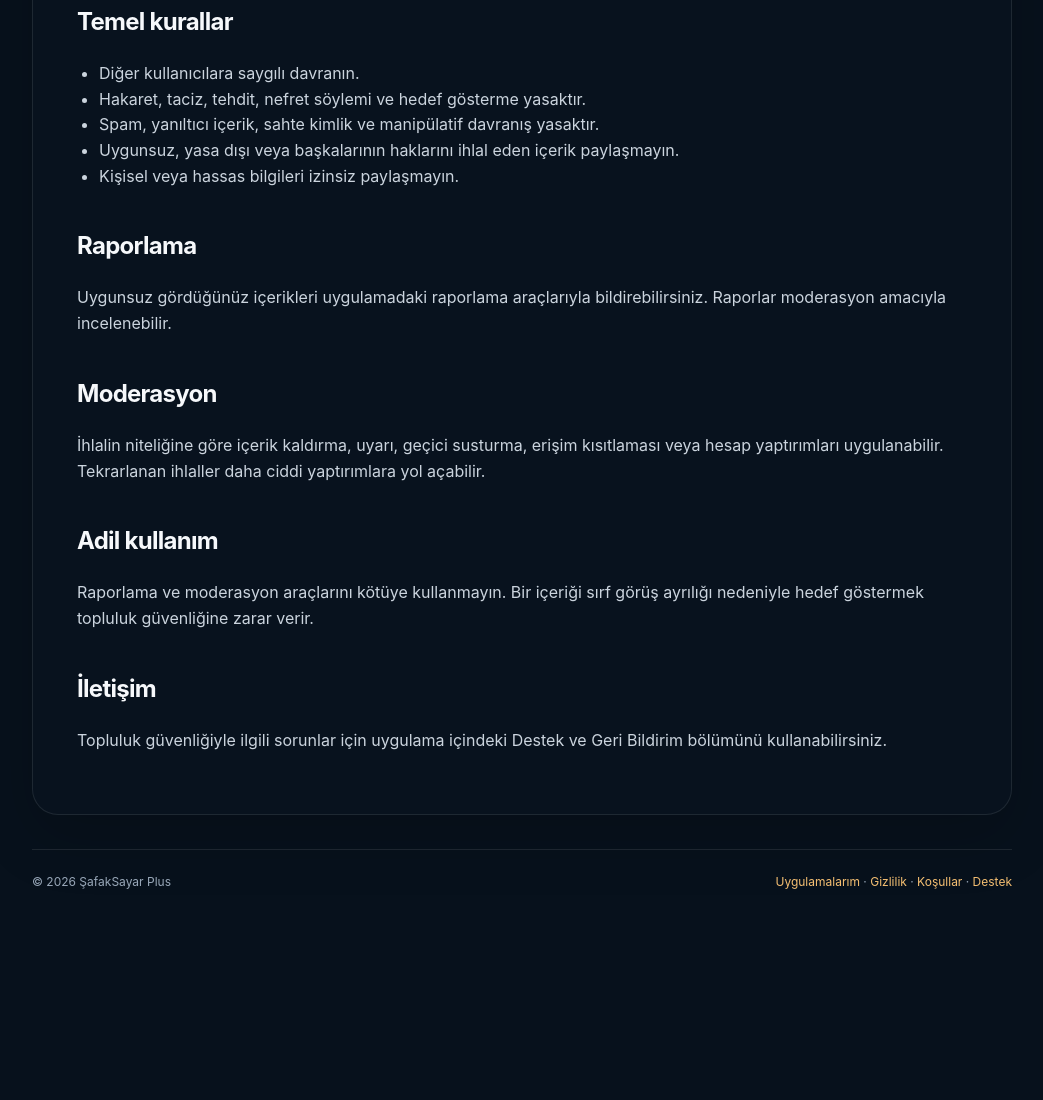
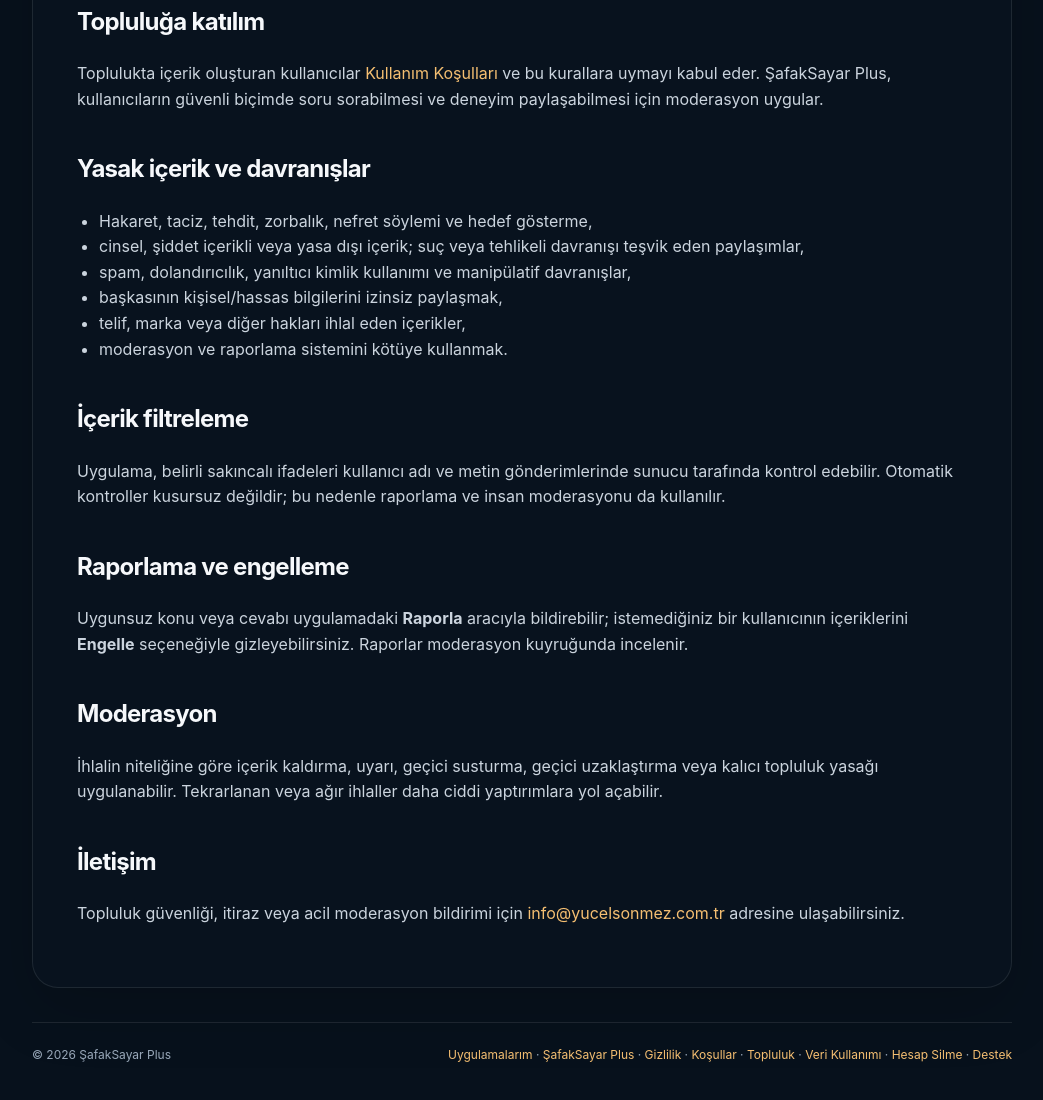
Before and after one commit to yucelsonmez59-tech/SafakSayarPlus, a plain HTML site: page safaksayar/community/index.html in a window 1280 px wide. Shown: the part 374-1474 px from the top of the page, without its empty margins (118-1161 px from the left). Before the commit the page ends 1335 px from the top, so only its background shows below. Drawn offline with Linux system fonts and the light colour scheme.

Commit message:
Harden community rules for UGC store policies

```diff
--- a/safaksayar/community/index.html
+++ b/safaksayar/community/index.html
@@ -1,12 +1,13 @@
 <!doctype html><html lang="tr"><head><meta charset="utf-8"><meta name="viewport" content="width=device-width,initial-scale=1">
 <title>Topluluk Kuralları • ŞafakSayar Plus</title><meta name="description" content="ŞafakSayar Plus topluluk kuralları."><meta name="theme-color" content="#07111c"><link rel="icon" href="/assets/app-icon.png?v=20261002c"><link rel="stylesheet" href="/styles.css?v=20261002c"><link rel="canonical" href="https://yucelsonmez.com.tr/safaksayar/community/"></head>
 <body><main class="wrap"><nav class="nav"><a class="brand" href="/safaksayar/"><span class="app-icon-mini"><img src="/assets/app-icon.png?v=20261002c" alt=""></span><span>ŞafakSayar Plus</span></a>
-<div class="navlinks"><a href="/">Uygulamalarım</a><a href="/safaksayar/privacy/">Gizlilik</a><a href="/safaksayar/support/">Destek</a></div></nav>
+<div class="navlinks"><a href="/">Uygulamalarım</a><a href="/safaksayar/privacy/">Gizlilik</a><a href="/safaksayar/terms/">Koşullar</a><a href="/safaksayar/community/">Topluluk</a><a href="/safaksayar/data-safety/">Veri Kullanımı</a><a href="/safaksayar/delete-account/">Hesap Silme</a><a href="/safaksayar/support/">Destek</a></div></nav>
 <section class="doc"><div class="eyebrow">TOPLULUK</div><h1>Topluluk Kuralları</h1><p class="meta">Son güncelleme: 2 Ekim 2026</p>
 <p>ŞafakSayar Plus topluluğu, askerlik sürecini paylaşan kullanıcıların güvenli ve saygılı biçimde iletişim kurabilmesi için tasarlanmıştır.</p>
-<h2>Temel kurallar</h2><ul><li>Diğer kullanıcılara saygılı davranın.</li><li>Hakaret, taciz, tehdit, nefret söylemi ve hedef gösterme yasaktır.</li><li>Spam, yanıltıcı içerik, sahte kimlik ve manipülatif davranış yasaktır.</li><li>Uygunsuz, yasa dışı veya başkalarının haklarını ihlal eden içerik paylaşmayın.</li><li>Kişisel veya hassas bilgileri izinsiz paylaşmayın.</li></ul>
-<h2>Raporlama</h2><p>Uygunsuz gördüğünüz içerikleri uygulamadaki raporlama araçlarıyla bildirebilirsiniz. Raporlar moderasyon amacıyla incelenebilir.</p>
-<h2>Moderasyon</h2><p>İhlalin niteliğine göre içerik kaldırma, uyarı, geçici susturma, erişim kısıtlaması veya hesap yaptırımları uygulanabilir. Tekrarlanan ihlaller daha ciddi yaptırımlara yol açabilir.</p>
-<h2>Adil kullanım</h2><p>Raporlama ve moderasyon araçlarını kötüye kullanmayın. Bir içeriği sırf görüş ayrılığı nedeniyle hedef göstermek topluluk güvenliğine zarar verir.</p>
-<h2>İletişim</h2><p>Topluluk güvenliğiyle ilgili sorunlar için uygulama içindeki Destek ve Geri Bildirim bölümünü kullanabilirsiniz.</p>
-</section><footer><span>© 2026 ŞafakSayar Plus</span><span><a href="/">Uygulamalarım</a> · <a href="/safaksayar/privacy/">Gizlilik</a> · <a href="/safaksayar/terms/">Koşullar</a> · <a href="/safaksayar/support/">Destek</a></span></footer></main></body></html>
+<h2>Topluluğa katılım</h2><p>Toplulukta içerik oluşturan kullanıcılar <a href="/safaksayar/terms/">Kullanım Koşulları</a> ve bu kurallara uymayı kabul eder. ŞafakSayar Plus, kullanıcıların güvenli biçimde soru sorabilmesi ve deneyim paylaşabilmesi için moderasyon uygular.</p>
+<h2>Yasak içerik ve davranışlar</h2><ul><li>Hakaret, taciz, tehdit, zorbalık, nefret söylemi ve hedef gösterme,</li><li>cinsel, şiddet içerikli veya yasa dışı içerik; suç veya tehlikeli davranışı teşvik eden paylaşımlar,</li><li>spam, dolandırıcılık, yanıltıcı kimlik kullanımı ve manipülatif davranışlar,</li><li>başkasının kişisel/hassas bilgilerini izinsiz paylaşmak,</li><li>telif, marka veya diğer hakları ihlal eden içerikler,</li><li>moderasyon ve raporlama sistemini kötüye kullanmak.</li></ul>
+<h2>İçerik filtreleme</h2><p>Uygulama, belirli sakıncalı ifadeleri kullanıcı adı ve metin gönderimlerinde sunucu tarafında kontrol edebilir. Otomatik kontroller kusursuz değildir; bu nedenle raporlama ve insan moderasyonu da kullanılır.</p>
+<h2>Raporlama ve engelleme</h2><p>Uygunsuz konu veya cevabı uygulamadaki <strong>Raporla</strong> aracıyla bildirebilir; istemediğiniz bir kullanıcının içeriklerini <strong>Engelle</strong> seçeneğiyle gizleyebilirsiniz. Raporlar moderasyon kuyruğunda incelenir.</p>
+<h2>Moderasyon</h2><p>İhlalin niteliğine göre içerik kaldırma, uyarı, geçici susturma, geçici uzaklaştırma veya kalıcı topluluk yasağı uygulanabilir. Tekrarlanan veya ağır ihlaller daha ciddi yaptırımlara yol açabilir.</p>
+<h2>İletişim</h2><p>Topluluk güvenliği, itiraz veya acil moderasyon bildirimi için <a href="mailto:info@yucelsonmez.com.tr">info@yucelsonmez.com.tr</a> adresine ulaşabilirsiniz.</p>
+</section><footer><span>© 2026 ŞafakSayar Plus</span><span><a href="/">Uygulamalarım</a> · <a href="/safaksayar/">ŞafakSayar Plus</a> · <a href="/safaksayar/privacy/">Gizlilik</a> · <a href="/safaksayar/terms/">Koşullar</a> · <a href="/safaksayar/community/">Topluluk</a> · <a href="/safaksayar/data-safety/">Veri Kullanımı</a> · <a href="/safaksayar/delete-account/">Hesap Silme</a> · <a href="/safaksayar/support/">Destek</a></span></footer></main></body></html>
```
